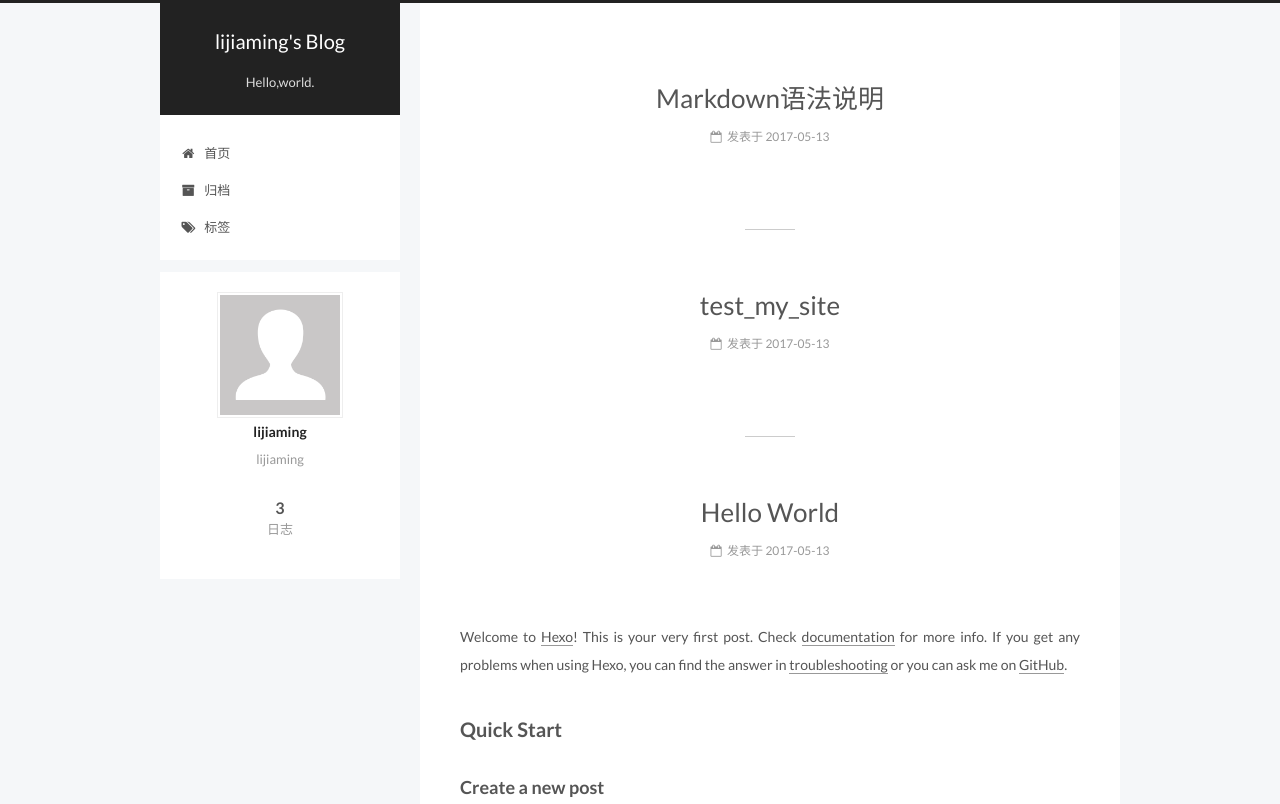
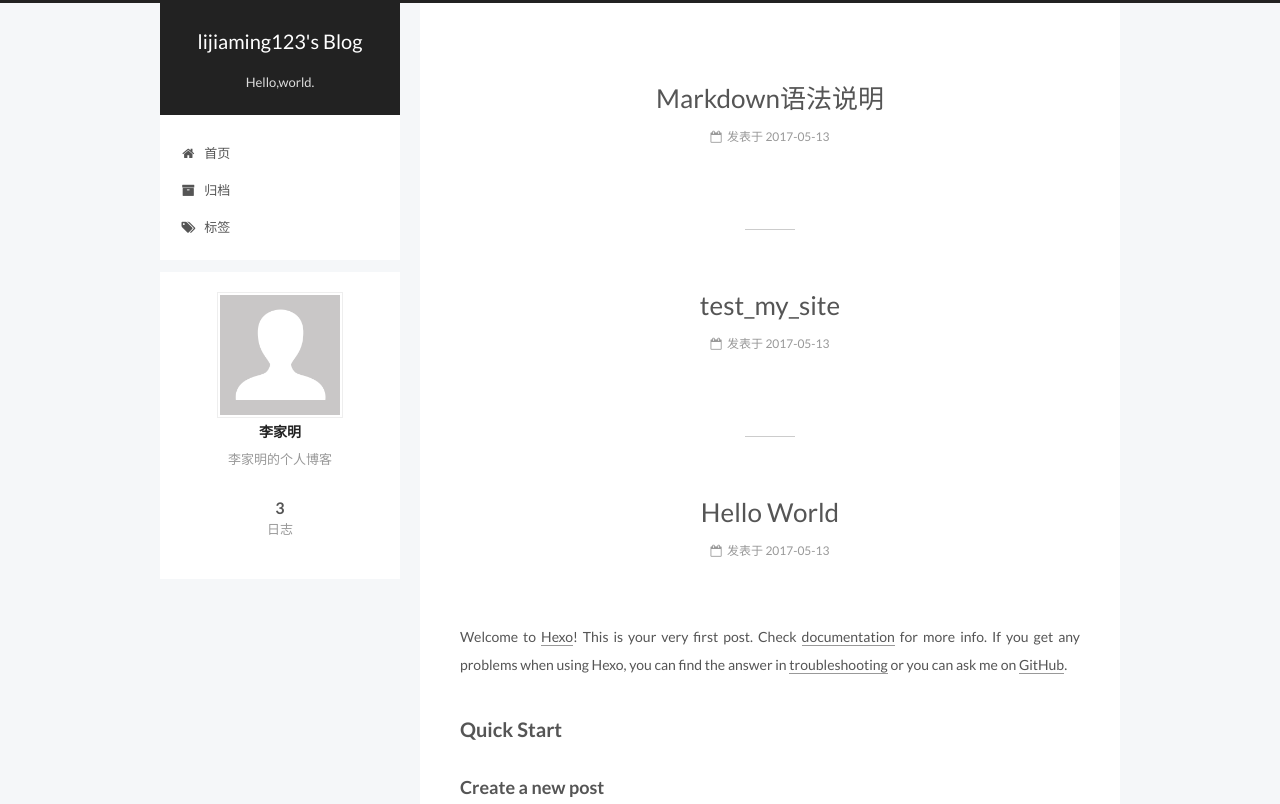
Before and after one commit to lijiaming123/lijiaming123.github.io, a plain HTML site: page index.html in a window 1280 px wide. Shown: the top 804 px of the page. Drawn offline with Linux system fonts and the light colour scheme.

Commit message:
Site updated: 2017-05-14 10:59:24

```diff
--- a/css/main.css
+++ b/css/main.css
@@ -1696,7 +1696,7 @@ pre .javascript .function {
   width: 4px;
   height: 4px;
   border-radius: 50%;
-  background: #b359ff;
+  background: #fc0ae2;
 }
 .links-of-blogroll {
   font-size: 13px;
--- a/index.html
+++ b/index.html
@@ -90,15 +90,15 @@
 
 
 
-<meta name="description" content="lijiaming">
+<meta name="description" content="李家明的个人博客">
 <meta property="og:type" content="website">
-<meta property="og:title" content="lijiaming&#39;s Blog">
+<meta property="og:title" content="lijiaming123&#39;s Blog">
 <meta property="og:url" content="http://yoursite.com/index.html">
-<meta property="og:site_name" content="lijiaming&#39;s Blog">
-<meta property="og:description" content="lijiaming">
+<meta property="og:site_name" content="lijiaming123&#39;s Blog">
+<meta property="og:description" content="李家明的个人博客">
 <meta name="twitter:card" content="summary">
-<meta name="twitter:title" content="lijiaming&#39;s Blog">
-<meta name="twitter:description" content="lijiaming">
+<meta name="twitter:title" content="lijiaming123&#39;s Blog">
+<meta name="twitter:description" content="李家明的个人博客">
 
 
 
@@ -132,7 +132,7 @@
 
 
 
-  <title>lijiaming's Blog</title>
+  <title>lijiaming123's Blog</title>
 </head>
 
 <body itemscope itemtype="http://schema.org/WebPage" lang="zh-Hans">
@@ -170,7 +170,7 @@
     <div class="custom-logo-site-title">
       <a href="/"  class="brand" rel="start">
         <span class="logo-line-before"><i></i></span>
-        <span class="site-title">lijiaming's Blog</span>
+        <span class="site-title">lijiaming123's Blog</span>
         <span class="logo-line-after"><i></i></span>
       </a>
     </div>
@@ -256,13 +256,13 @@
     <link itemprop="mainEntityOfPage" href="http://yoursite.com/2017/05/13/Markdown语法说明/">
 
     <span hidden itemprop="author" itemscope itemtype="http://schema.org/Person">
-      <meta itemprop="name" content="lijiaming">
+      <meta itemprop="name" content="李家明">
       <meta itemprop="description" content="">
       <meta itemprop="image" content="/images/avatar.gif">
     </span>
 
     <span hidden itemprop="publisher" itemscope itemtype="http://schema.org/Organization">
-      <meta itemprop="name" content="lijiaming's Blog">
+      <meta itemprop="name" content="lijiaming123's Blog">
     </span>
 
 
@@ -367,13 +367,13 @@
     <link itemprop="mainEntityOfPage" href="http://yoursite.com/2017/05/13/test-my-site/">
 
     <span hidden itemprop="author" itemscope itemtype="http://schema.org/Person">
-      <meta itemprop="name" content="lijiaming">
+      <meta itemprop="name" content="李家明">
       <meta itemprop="description" content="">
       <meta itemprop="image" content="/images/avatar.gif">
     </span>
 
     <span hidden itemprop="publisher" itemscope itemtype="http://schema.org/Organization">
-      <meta itemprop="name" content="lijiaming's Blog">
+      <meta itemprop="name" content="lijiaming123's Blog">
     </span>
 
 
@@ -478,13 +478,13 @@
     <link itemprop="mainEntityOfPage" href="http://yoursite.com/2017/05/13/hello-world/">
 
     <span hidden itemprop="author" itemscope itemtype="http://schema.org/Person">
-      <meta itemprop="name" content="lijiaming">
+      <meta itemprop="name" content="李家明">
       <meta itemprop="description" content="">
       <meta itemprop="image" content="/images/avatar.gif">
     </span>
 
     <span hidden itemprop="publisher" itemscope itemtype="http://schema.org/Organization">
-      <meta itemprop="name" content="lijiaming's Blog">
+      <meta itemprop="name" content="lijiaming123's Blog">
     </span>
 
 
@@ -620,10 +620,10 @@
         <div class="site-author motion-element" itemprop="author" itemscope itemtype="http://schema.org/Person">
           <img class="site-author-image" itemprop="image"
                src="/images/avatar.gif"
-               alt="lijiaming" />
-          <p class="site-author-name" itemprop="name">lijiaming</p>
+               alt="李家明" />
+          <p class="site-author-name" itemprop="name">李家明</p>
 
-              <p class="site-description motion-element" itemprop="description">lijiaming</p>
+              <p class="site-description motion-element" itemprop="description">李家明的个人博客</p>
 
         </div>
         <nav class="site-state motion-element">
@@ -681,7 +681,7 @@
   <span class="with-love">
     <i class="fa fa-heart"></i>
   </span>
-  <span class="author" itemprop="copyrightHolder">lijiaming</span>
+  <span class="author" itemprop="copyrightHolder">李家明</span>
 </div>
 
 
```
Also changed, not shown: 2017/05/13/Markdown语法说明/index.html (+12 -12 lines), 2017/05/13/hello-world/index.html (+9 -9 lines), 2017/05/13/test-my-site/index.html (+12 -12 lines), archives/2017/05/index.html (+12 -12 lines), archives/2017/index.html (+12 -12 lines), archives/index.html (+12 -12 lines).
